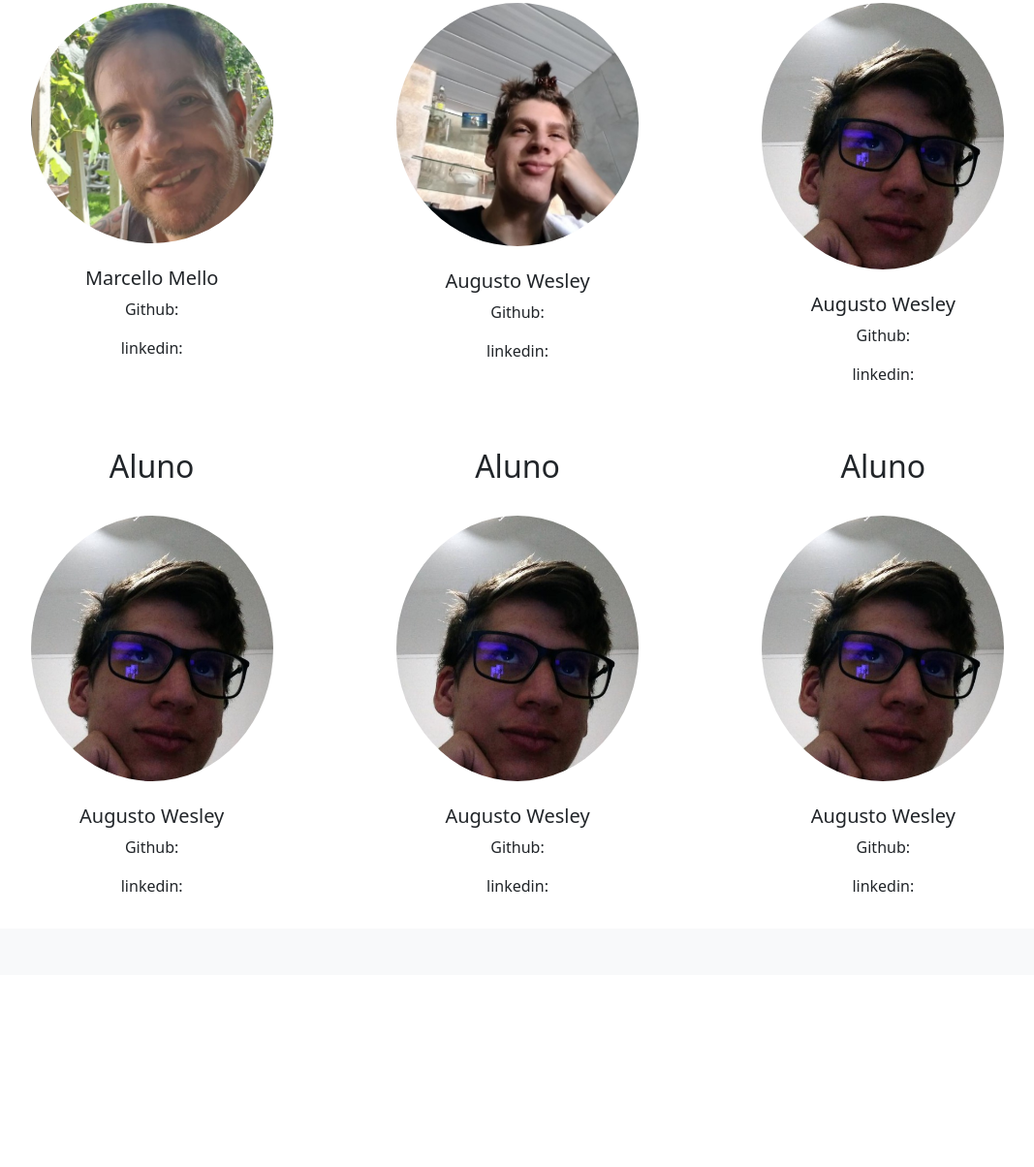
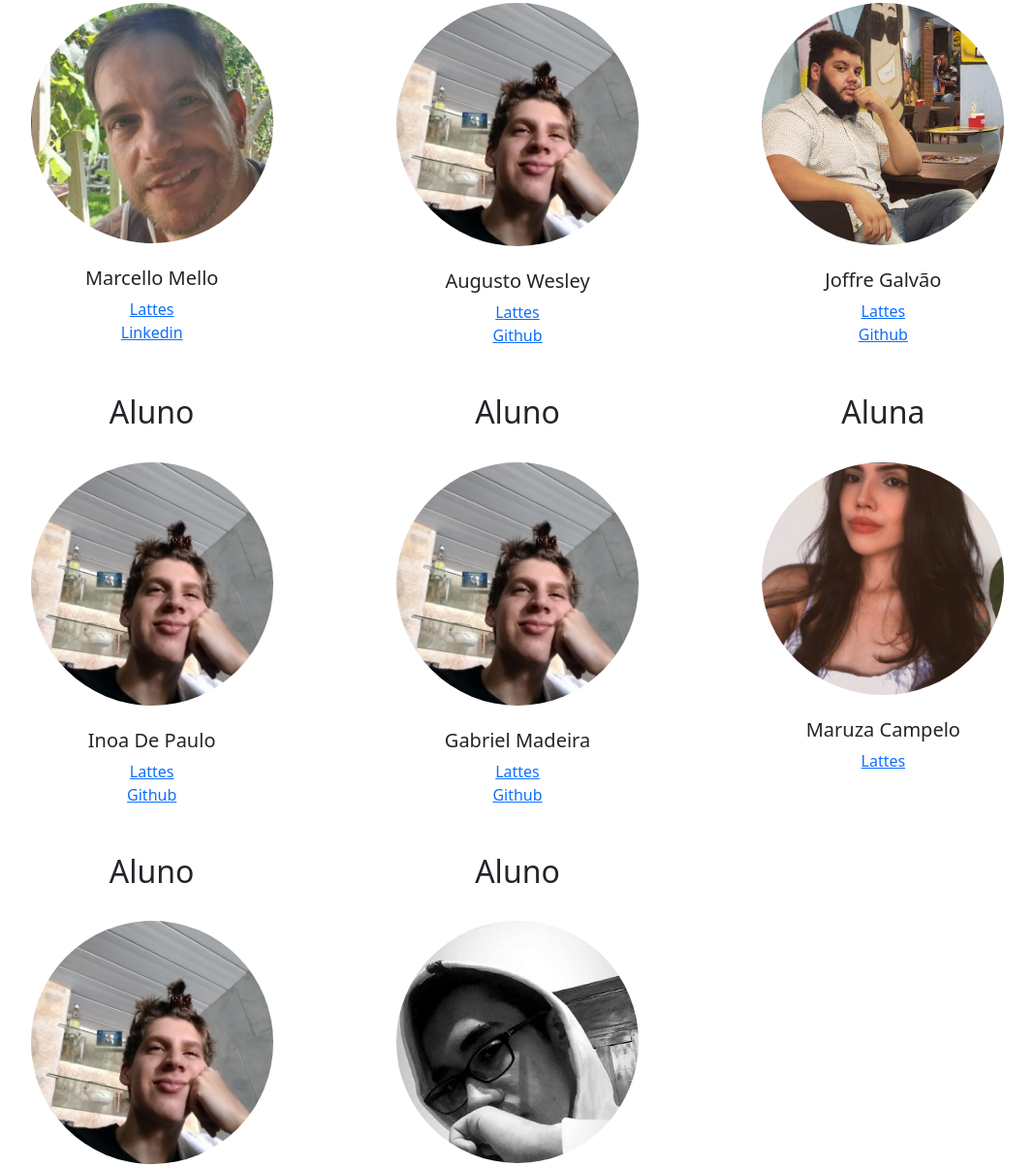
Before and after one commit to gmadeiradev/Domotica, a plain HTML site: page equipe.html in a window 1280 px wide. Shown: the part 387-1591 px from the top of the page at 97% size, without its empty margins (106-1173 px from the left). Before the commit the page ends 1393 px from the top, so only its background shows below. Drawn offline with nearby package versions, Linux system fonts and the light colour scheme.

Commit message:
Adição de participantes

```diff
--- a/equipe.html
+++ b/equipe.html
@@ -12,11 +12,11 @@
     <script src="https://cdn.jsdelivr.net/npm/bootstrap@5.0.1/dist/js/bootstrap.bundle.min.js"
         integrity="sha384-gtEjrD/SeCtmISkJkNUaaKMoLD0//ElJ19smozuHV6z3Iehds+3Ulb9Bn9Plx0x4"
         crossorigin="anonymous"></script>
-        <style>
-            .navbar-nav {
-                margin-left: auto;
-            }
-        </style>
+    <style>
+        .navbar-nav {
+            margin-left: auto;
+        }
+    </style>
     <title>Equipe</title>
 </head>
 
@@ -40,9 +40,13 @@
                 <li class="nav-item text-white ">
                     <a class="nav-link text-white" href="./Artigos.html">Artigos</a>
                 </li>
+                <li class="nav-item">
+                    <a class="nav-link text-white" href="./equipe.html">Equipe</a>
+                </li>
             </ul>
         </div>
     </nav>
+
     <!-- Equipe Section -->
     <section class="bg-light mx-auto p-5 text-center">
         <h1 class="px-3 py-3">Equipe</h1><br><br>
@@ -51,56 +55,73 @@
                 <div class="col-md-4"><br><br>
                     <h2>Orientador</h2><br>
                     <div>
-                        <img class="rounded-circle" src="./img/professor.jpg" alt="Automação" width="250px">
+                        <img class="rounded-circle" src="./img/Marcello.jpg" alt="Perfil Marcello" width="250px">
                     </div><br>
                     <h5>Marcello Mello</h5>
-                    <p>Github: </p>
-                    <p>linkedin:</p>
+                    <a href="http://lattes.cnpq.br/3097000096695897">Lattes</a><br>
+                    <a href=" http://br.linkedin.com/pub/marcello-r-de-mello/32/783/469">Linkedin</a>
+                </div>
+                <div class="col-md-4"><br><br>
+                    <h2>Aluno</h2><br>
+                    <div>
+                        <img class="rounded-circle" src="./img/Augusto.jpg" alt="Perfil Augusto" width="250px">
+                    </div><br>
+                    <h5>Augusto Wesley</h5>
+                    <a href="http://lattes.cnpq.br/9401321942966970">Lattes</a><br>
+                    <a href="https://github.com/augustowtg">Github</a>
+                </div>
+                <div class="col-md-4"><br><br>
+                    <h2>Aluno</h2><br>
+                    <div>
+                        <img class="rounded-circle" src="./img/Joffre.jpg" alt="Perfil Joffre" width="250px">
+                    </div><br>
+                    <h5>Joffre Galvão</h5>
+                    <a href="http://lattes.cnpq.br/1845497864695442">Lattes</a><br>
+                    <a href="https://www.linkedin.com/in/josejoffre/">Github</a>
                 </div>
                 <div class="col-md-4"><br><br>
                     <h2>Aluno</h2><br>
                     <div>
                         <img class="rounded-circle" src="./img/Augusto.jpg" alt="Automação" width="250px">
                     </div><br>
-                    <h5>Augusto Wesley</h5>
-                    <p>Github: </p>
-                    <p>linkedin:</p>
+                    <h5>Inoa De Paulo</h5>
+                    <a href="http://lattes.cnpq.br/9401321942966970">Lattes</a><br>
+                    <a href="https://github.com/augustowtg">Github</a>
                 </div>
                 <div class="col-md-4"><br><br>
                     <h2>Aluno</h2><br>
                     <div>
-                        <img class="rounded-circle" src="./img/teste.jpg" alt="Automação" width="250px">
+                        <img class="rounded-circle" src="./img/Augusto.jpg" alt="Automação" width="250px">
                     </div><br>
-                    <h5>Augusto Wesley</h5>
-                    <p>Github: </p>
-                    <p>linkedin:</p>
+                    <h5>Gabriel Madeira</h5>
+                    <a href="http://lattes.cnpq.br/4934566316779611">Lattes</a><br>
+                    <a href="https://www.linkedin.com/in/gmadeiradev/">Github</a>
+                </div>
+                <div class="col-md-4"><br><br>
+                    <h2>Aluna</h2><br>
+                    <div>
+                        <img class="rounded-circle" src="./img/Maruza.jpg" alt="Automação" width="250px">
+                    </div><br>
+                    <h5>Maruza Campelo</h5>
+                    <a href="http://www.linkedin.com/in/maruza-martins-3738321a3">Lattes</a><br>
                 </div>
                 <div class="col-md-4"><br><br>
                     <h2>Aluno</h2><br>
                     <div>
-                        <img class="rounded-circle" src="./img/teste.jpg" alt="Automação" width="250px">
+                        <img class="rounded-circle" src="./img/Augusto.jpg" alt="Automação" width="250px">
                     </div><br>
-                    <h5>Augusto Wesley</h5>
-                    <p>Github: </p>
-                    <p>linkedin:</p>
+                    <h5>Gabriel Madeira</h5>
+                    <a href="http://lattes.cnpq.br/4934566316779611">Lattes</a><br>
+                    <a href="https://www.linkedin.com/in/gmadeiradev/">Github</a>
                 </div>
                 <div class="col-md-4"><br><br>
                     <h2>Aluno</h2><br>
                     <div>
-                        <img class="rounded-circle" src="./img/teste.jpg" alt="Automação" width="250px">
+                        <img class="rounded-circle" src="./img/Renner.jpg" alt="Automação" width="250px">
                     </div><br>
-                    <h5>Augusto Wesley</h5>
-                    <p>Github: </p>
-                    <p>linkedin:</p>
-                </div>
-                <div class="col-md-4"><br><br>
-                    <h2>Aluno</h2><br>
-                    <div>
-                        <img class="rounded-circle" src="./img/teste.jpg" alt="Automação" width="250px">
-                    </div><br>
-                    <h5>Augusto Wesley</h5>
-                    <p>Github: </p>
-                    <p>linkedin:</p>
+                    <h5>Matheus Rossi</h5>
+                    <a href="http://lattes.cnpq.br/7113082305643986">Lattes</a><br>
+                    <a href="https://www.linkedin.com/in/matheus-rossi-batista-de-medeiros-b839b11b0/">Github</a>
                 </div>
             </div>
         </div>
```
Also changed, not shown: Artigos.html (+6 -0 lines), prototipos.html (+11 -5 lines), tecnologias.html (+7 -5 lines), img/Joffre.jpg (added), img/Marcello.jpg (renamed from img/professor.jpg), img/Maruza.jpg (added), img/Renner.jpg (added), img/teste.jpg (deleted).
